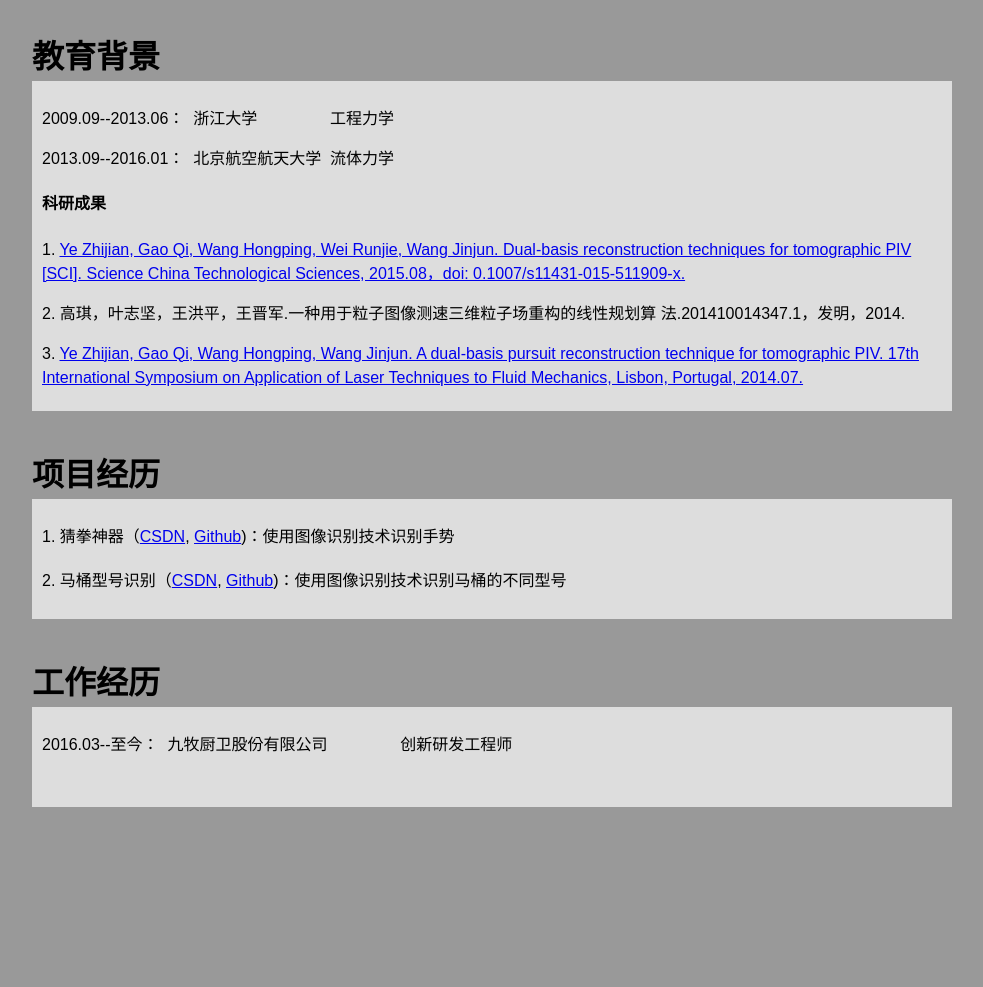
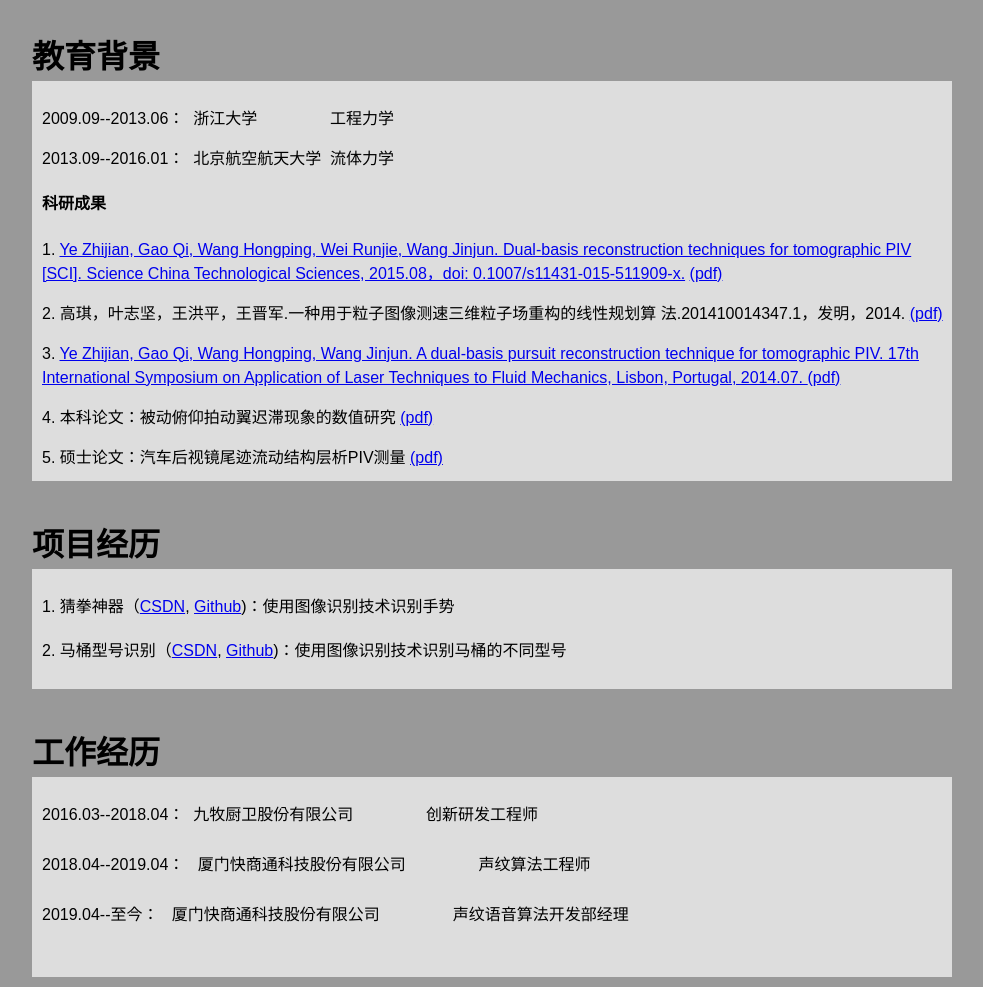
Before and after one commit to Curisan/curisan.github.com, a plain HTML site: page index.html in a window 1280 px wide. Shown: the part 623-1610 px from the top of the page, without its empty margins (168-1151 px from the left). Before the commit the page ends 1440 px from the top, so only its background shows below. Drawn offline with Linux system fonts and the light colour scheme.

Commit message:
Add files

```diff
--- a/index.html
+++ b/index.html
@@ -48,14 +48,26 @@
         <h4 style="clear:none; padding-top:0px; padding-left:10px;">科研成果</h4>
         <p style="clear:none; padding-top:0px; padding-left:10px;">
         	1. <a href="https://www.researchgate.net/publication/281114590_Dual-basis_reconstruction_techniques_for_tomographic_PIV" target="_blank">Ye Zhijian, Gao Qi, Wang Hongping, Wei Runjie, Wang Jinjun. Dual-basis reconstruction techniques for tomographic PIV [SCI]. Science China Technological Sciences, 2015.08，doi: 0.1007/s11431-015-511909-x.</a>
+            <a href=files/Dual-basis reconstruction techniques for tomographic PIV.pdf>(pdf)</a>
         </p>
          <p style="clear:none; padding-top:0px; padding-left:10px;">
         	2. 高琪，叶志坚，王洪平，王晋军.一种用于粒子图像测速三维粒子场重构的线性规划算
 法.201410014347.1，发明，2014.
+             <a href=files/一种用于粒子图像测速三维粒子场重构的线性规划算法.pdf>(pdf)</a>
         </p>
         <p style="clear:none; padding-top:0px; padding-left:10px;">
         	3. <a href="https://www.researchgate.net/publication/273441818_A_dual-basis_pursuit_reconstruction_technique_for_tomographic_PIV" target="_blank">Ye Zhijian, Gao Qi, Wang Hongping, Wang Jinjun. A dual-basis pursuit reconstruction technique for tomographic PIV. 17th International Symposium on Application of Laser Techniques to Fluid Mechanics, Lisbon, Portugal, 2014.07. </a>
+            <a href=files/A dual-basis pursuit reconstruction technique for tomographic PIV.pdf>(pdf)</a>
         </p>
+        <p style="clear:none; padding-top:0px; padding-left:10px;">
+            4. 本科论文：被动俯仰拍动翼迟滞现象的数值研究
+            <a href=files/被动俯仰拍动翼迟滞现象的数值研究.pdf>(pdf)</a>
+        <p>
+        <p style="clear:none; padding-top:0px; padding-left:10px;">
+            5. 硕士论文：汽车后视镜尾迹流动结构层析PIV测量
+            <a href=files/汽车后视镜尾迹流动结构层析PIV测量.pdf>(pdf)</a>
+        <p>
+
 	</div>
     <h1>项目经历</h1>
     <div class="project">
@@ -69,7 +81,13 @@
     <h1>工作经历</h1>
     <div class="work">
         <p style="clear:none; padding-top:10px; padding-left:10px;">
-        	2016.03--至今：&nbsp;&nbsp;九牧厨卫股份有限公司&emsp;&emsp;&emsp;&emsp;&nbsp;&nbsp;创新研发工程师
+        	2016.03--2018.04：&nbsp;&nbsp;九牧厨卫股份有限公司&emsp;&emsp;&emsp;&emsp;&nbsp;&nbsp;创新研发工程师
+        </p>
+        <p style="clear:none; padding-top:10px; padding-left:10px;">
+        	2018.04--2019.04：&nbsp;&nbsp; 厦门快商通科技股份有限公司&emsp;&emsp;&emsp;&emsp;&nbsp;&nbsp;声纹算法工程师
+        </p>
+        <p style="clear:none; padding-top:10px; padding-left:10px;">
+            2019.04--至今：&nbsp;&nbsp;     厦门快商通科技股份有限公司&emsp;&emsp;&emsp;&emsp;&nbsp;&nbsp;声纹语音算法开发部经理
         </p>
 	</div>
 
--- a/style.css
+++ b/style.css
@@ -38,7 +38,7 @@ p {
     position: relative;
     clear: none;
     width: 920px;
-    height: 330px;
+    height: 400px;
     background: #ddd;
 }
 .research {
@@ -56,7 +56,7 @@ p {
     position: relative;
     clear: none;
     width: 920px;
-    height: 100px;
+    height: 200px;
     background: #ddd;
 }
 .project {
```
Also changed, not shown: 7 other files.
